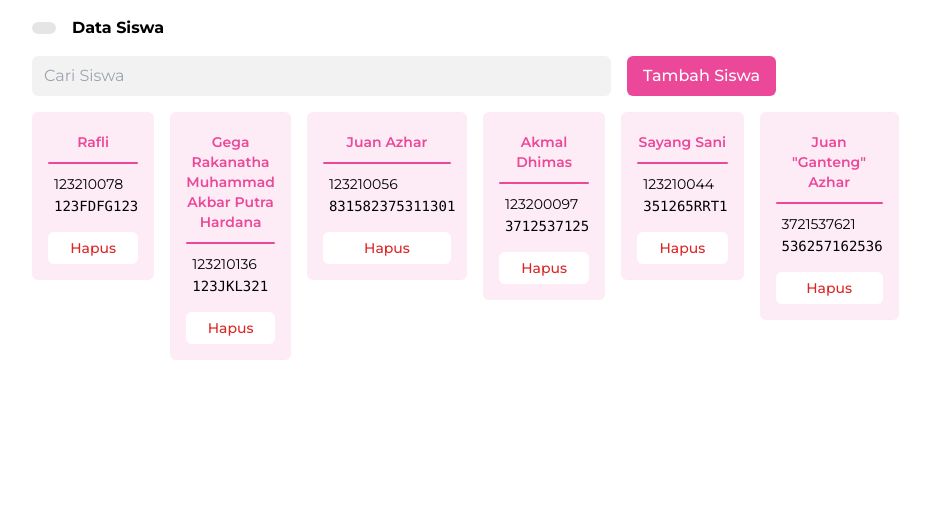
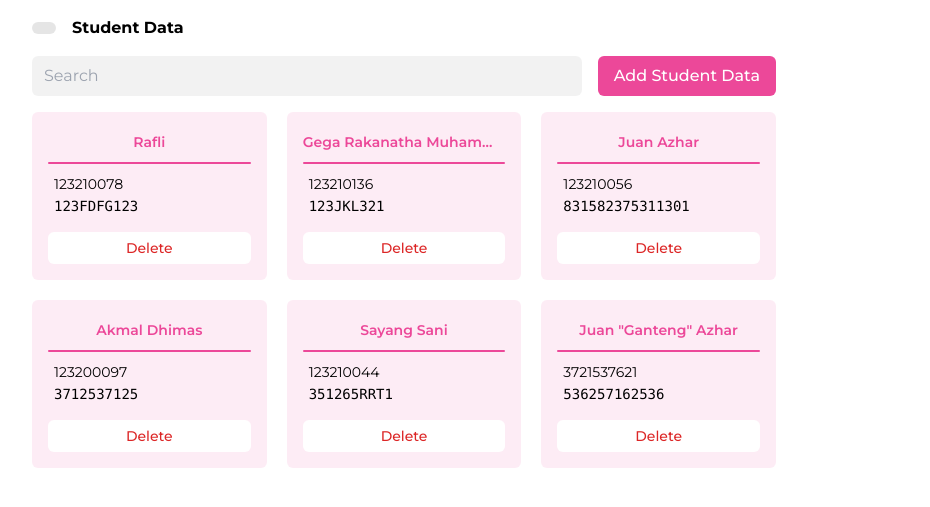
Before and after one commit to plirapli/prak-iot-projek-akhir, a PHP site: page /src/pages/data_mahasiswa.php in a window 1280 px wide. Shown: the top 507 px of the page, without its empty margins (236-1166 px from the left). Run offline with PHP 8.4, Linux system fonts and the light colour scheme; data comes from the database, SQL or seed files in the repository; both versions use the stored data as it was after the commit; data that the repository does not hold is empty; some libraries are stand-ins or nearby versions.

Commit message:
translate to eng

```diff
--- a/assets/css/output.css
+++ b/assets/css/output.css
@@ -833,6 +833,10 @@ video {
   width: 91.666667%;
 }
 
+.w-card {
+  width: 16rem;
+}
+
 .w-40{
   width: 10rem;
 }
--- a/src/pages/data_mahasiswa.php
+++ b/src/pages/data_mahasiswa.php
@@ -1,3 +1,8 @@
+<?php
+require_once "../../config/database.php";
+mysqli_query($connect, "DELETE FROM temp_rfid");
+?>
+
 <!DOCTYPE html>
 <html lang="en">
 
@@ -5,6 +10,22 @@
   <title>Data Mahasiswa</title>
   <link rel="stylesheet" href="../../assets/css/output.css">
   <script src="https://code.iconify.design/3/3.1.0/iconify.min.js" defer></script>
+
+  <style>
+    .grid-siswa {
+      display: grid;
+      gap: 1.25rem;
+      justify-items: start;
+      align-items: start;
+      grid-template-columns: repeat(auto-fill, minmax(200px, 1fr));
+    }
+
+    .truncate {
+      overflow: hidden;
+      text-overflow: ellipsis;
+      white-space: nowrap;
+    }
+  </style>
 </head>
 
 <body class="min-h-screen bg-white w-full flex justify-center">
@@ -17,7 +38,7 @@
           <span class="iconify" data-icon="material-symbols:arrow-left-alt-rounded" data-width="28"></span>
         </a>
         <div class="font-bold">
-          Data Siswa
+          Student Data
         </div>
       </div>
 
@@ -25,15 +46,15 @@
         <!-- Search bar & Add button -->
         <div class="pb-4 flex items-center gap-4">
           <form class="w-full">
-            <input type="text" class="form-input" placeholder="Cari Siswa">
+            <input type="text" class="form-input" placeholder="Search">
           </form>
           <button onclick="modalAddSiswaHandler(0)" class="button bg-pink-500 text-white min-w-fit">
-            Tambah Siswa
+            Add Student Data
           </button>
         </div>
 
         <!-- Siswa List -->
-        <div class="flex items-start gap-4 pb-4">
+        <div class="grid-siswa pb-4">
 
           <?php
           include "../../config/database.php";
@@ -41,26 +62,31 @@
           $query = mysqli_query($connect, $sql);
 
           while ($data = mysqli_fetch_array($query)) {
-          ?>
+            ?>
             <!-- Card -->
-            <div class="w-40 p-4 bg-pink-500 bg-opacity-10 rounded-md">
+            <div class="w-full p-4 bg-pink-500 bg-opacity-10 rounded-md">
               <span class="iconify w-full" data-icon="bx:user" data-width="80"></span>
               <div>
-                <div class="mt-1 text-sm w-full text-center font-semibold text-pink-500">
+                <div class="truncate mt-1 text-sm w-full text-center font-semibold text-pink-500">
                   <?= $data['name'] ?>
                 </div>
                 <div class="w-full h-0.5 my-2.5 bg-pink-500 rounded-full"></div>
                 <div class="mt-1 flex items-center gap-1.5">
                   <span class="iconify" data-icon="solar:user-id-bold" data-width="24"></span>
-                  <div class="text-sm"><?= $data['nis'] ?></div>
+                  <div class="text-sm">
+                    <?= $data['nis'] ?>
+                  </div>
                 </div>
                 <div class="mt-0.5 flex items-center gap-1.5">
                   <span class="iconify" data-icon="ri:rfid-fill" data-width="24"></span>
-                  <div class="text-sm uppercase font-mono"><?= $data['card_no'] ?></div>
+                  <div class="text-sm uppercase font-mono">
+                    <?= $data['card_no'] ?>
+                  </div>
                 </div>
               </div>
               <div class="mt-4">
-                <a href="../utils/data_mhs_hapus.php?id=<?= $data['id'] ?>" class="w-full button button-sm button-danger-secondary">Hapus</a>
+                <a href="../utils/data_mhs_hapus.php?id=<?= $data['id'] ?>"
+                  class="w-full button button-sm button-danger-secondary">Delete</a>
               </div>
             </div>
           <?php } ?>
@@ -71,25 +97,27 @@
 
   <!-- Modal -->
   <dh-component>
-    <div style="display: none;" class="py-12 bg-black bg-opacity-50 transition-all z-10 absolute top-0 right-0 bottom-0 left-0" id="modal">
+    <div style="display: none;"
+      class="py-12 bg-black bg-opacity-50 transition-all z-10 absolute top-0 right-0 bottom-0 left-0" id="modal">
       <div role="alert" class="container mx-auto w-11/12 md:w-2/3 max-w-md">
         <form method="POST" action="../utils/data_mhs_tambah.php" class="relative p-6 bg-white shadow-lg rounded">
-          <h1 class="text-gray-800 font-lg font-bold tracking-normal leading-tight mb-2">Tambah Data Siswa</h1>
+          <h1 class="text-gray-800 font-lg font-bold tracking-normal leading-tight mb-2">Add Student Data</h1>
           <div class="mb-3">
-            <label for="name" class="text-gray-800 text-sm">Nama Siswa</label>
-            <input id="name" name="name" class="mt-1 form-input" placeholder="Masukkan nama siswa" required />
+            <label for="name" class="text-gray-800 text-sm">Student Name</label>
+            <input id="name" name="name" class="mt-1 form-input" placeholder="Enter Student Name" required />
           </div>
           <div class="mb-3">
-            <label for="nis" class="text-gray-800 text-sm">Nomor Induk Siswa</label>
-            <input id="nis" name="nis" class="mt-1 form-input" placeholder="Masukkan NIS" required />
+            <label for="nis" class="text-gray-800 text-sm">Student Number</label>
+            <input id="nis" name="nis" class="mt-1 form-input" placeholder="Enter Student Number" required />
           </div>
           <div class="mb-5">
-            <label for="card_no" class="text-gray-800 text-sm">Nomor Kartu</label>
-            <input id="card_no" readonly name="card_no" class="mt-1 form-input" placeholder="Masukkan nomor kartu" required />
+            <label for="card_no" class="text-gray-800 text-sm">Card Number</label>
+            <input id="card_no" readonly name="card_no" class="mt-1 form-input" placeholder="Enter Card Number"
+              required />
           </div>
           <div class="flex flex-col gap-2.5 w-full">
-            <button type="submit" name="add_user" class="button bg-pink-500 text-white">Tambah</button>
-            <button type="button" class="button button-gray" onclick="modalAddSiswaHandler(1)">Kembali</button>
+            <button type="submit" name="add_user" class="button bg-pink-500 text-white">Add</button>
+            <button type="button" class="button button-gray" onclick="modalAddSiswaHandler(1)">Cancel</button>
           </div>
         </form>
       </div>
--- a/src/utils/kirim_kartu.php
+++ b/src/utils/kirim_kartu.php
@@ -5,6 +5,8 @@ require_once '../../config/database.php';
 mysqli_query($connect, "DELETE FROM temp_rfid");
 
 $card_no = $_GET['card_no'];
+
+if ($card_no != "") {
   $scanned_card = mysqli_query(
     $connect,
     "INSERT INTO temp_rfid VALUES ('$card_no')"
@@ -14,3 +16,5 @@ if ($scanned_card)
     echo "Berhasil membaca kartu.";
   else
     echo "Gagal membaca kartu: " + mysqli_error($connection);
+} else
+  echo "Kartunya ga kedetek";
```
Also changed, not shown: i_love_juan.sql (+30 -18 lines), index.php (+4 -4 lines), src/pages/data_absen.php (+5 -5 lines), src/pages/scan_kartu.php (+6 -1 lines), src/utils/scan_card_absen.php (+4 -4 lines). Lines whose indentation alone changed are shown as unchanged.
